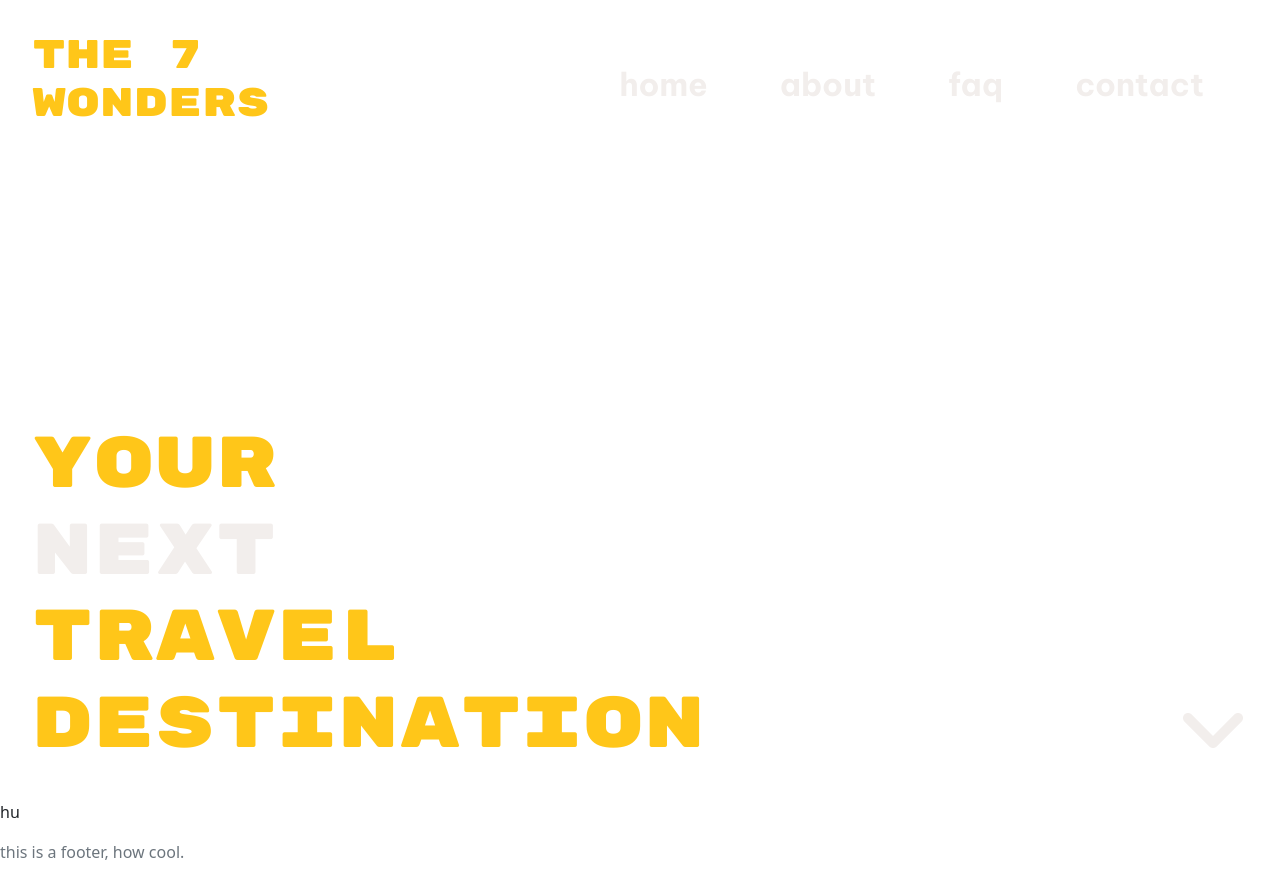
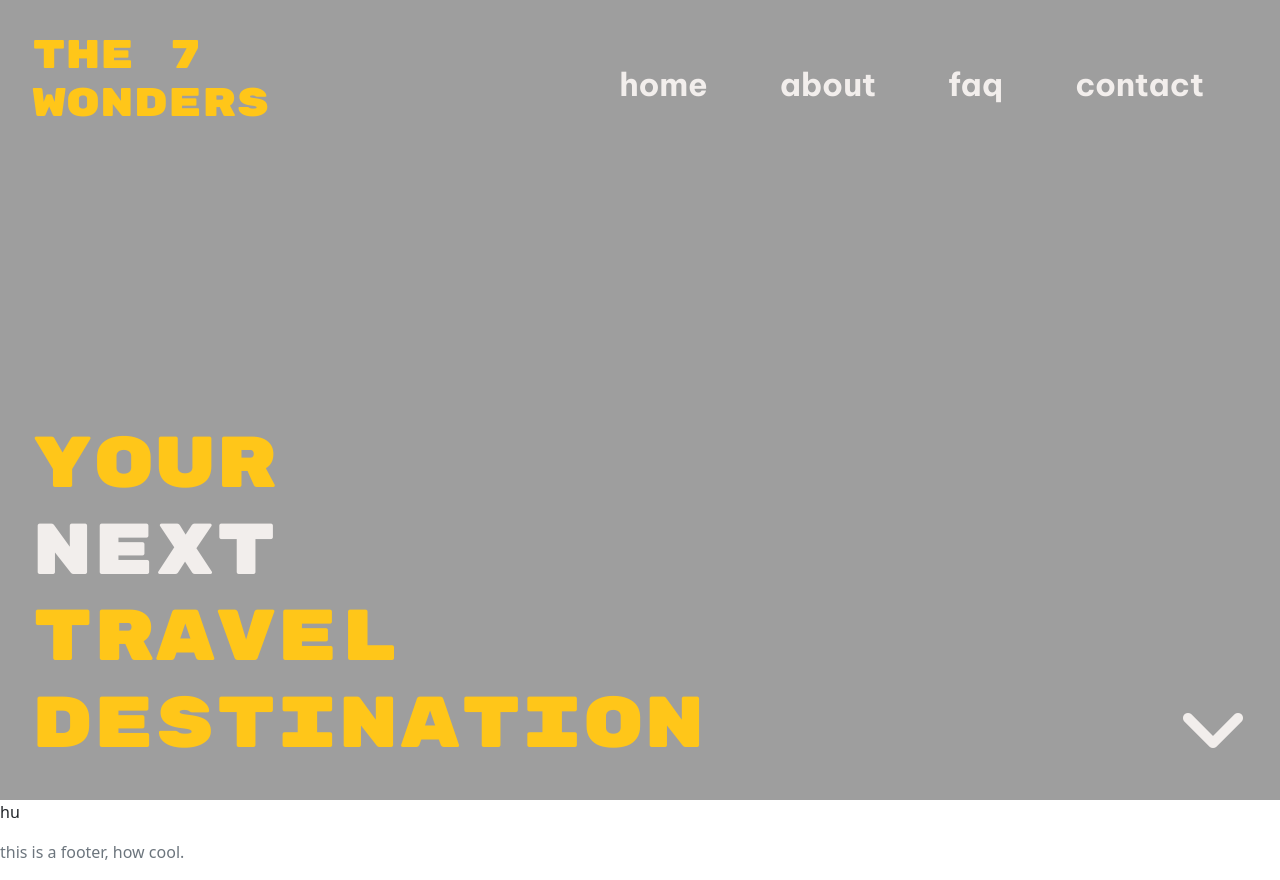
Before and after one commit to eden0606/the-7-wonders, a plain HTML site: page index.html in a window 1280 px wide. Drawn offline with nearby package versions, Linux system fonts and the light colour scheme; the site is published under a folder, as on GitHub Pages, so addresses that start at the root find nothing.

Commit message:
fixing img path

```diff
--- a/css/styles.css
+++ b/css/styles.css
@@ -1,7 +1,7 @@
 .header-container {
     height: 100vh;
     width: 100vw;
-    background-image: url('/img/colosseum.png');
+    background-image: url('../img/colosseum.png');
     background-size: cover;
 }
 
--- a/index.html
+++ b/index.html
@@ -5,11 +5,10 @@
     <!-- Required meta tags -->
     <meta charset="utf-8">
     <meta name="viewport" content="width=device-width, initial-scale=1">
-
+    <link rel="stylesheet" href="css/styles.css">
     <!-- Bootstrap CSS -->
     <link href="https://cdn.jsdelivr.net/npm/bootstrap@5.0.2/dist/css/bootstrap.min.css" rel="stylesheet"
         integrity="sha384-EVSTQN3/azprG1Anm3QDgpJLIm9Nao0Yz1ztcQTwFspd3yD65VohhpuuCOmLASjC" crossorigin="anonymous">
-    <link rel="stylesheet" href="css/styles.css">
     <link rel="preconnect" href="https://fonts.googleapis.com">
     <link rel="preconnect" href="https://fonts.gstatic.com" crossorigin>
     <link href="https://fonts.googleapis.com/css2?family=Be+Vietnam+Pro:ital,wght@0,400;0,700;1,400;1,700&display=swap"
```
